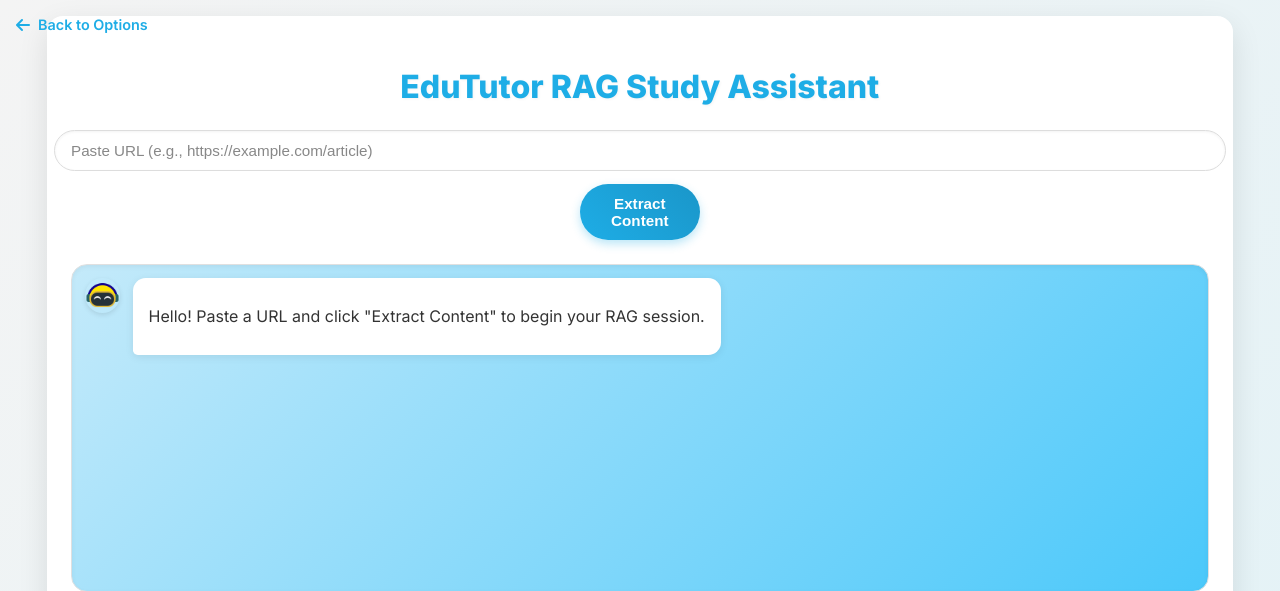
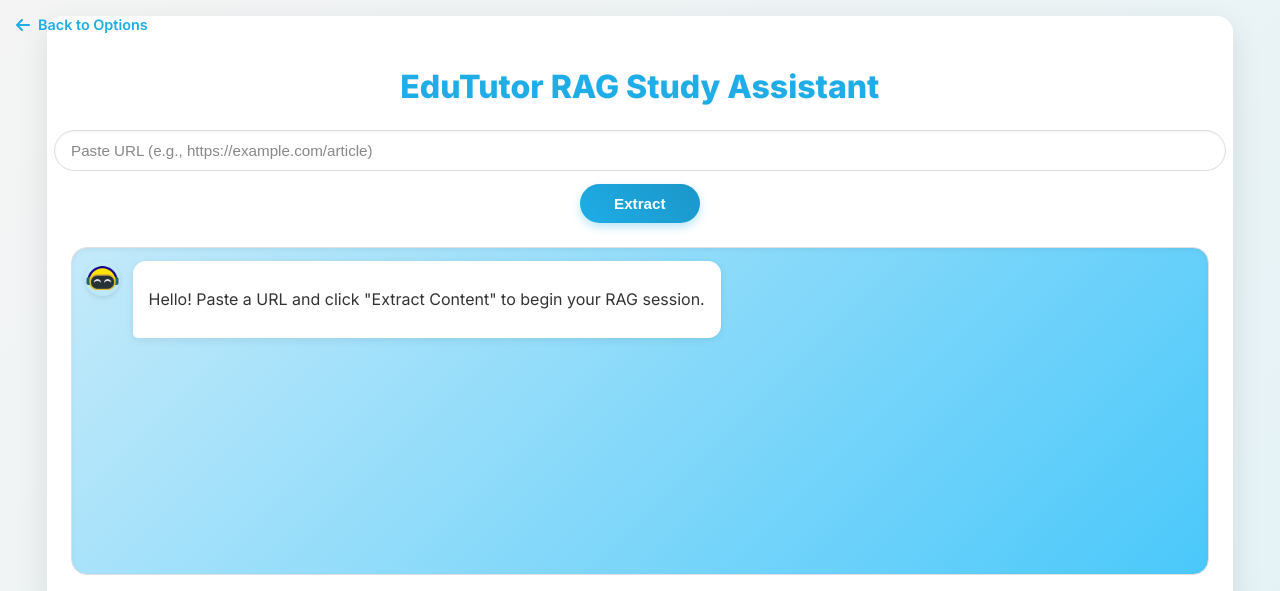
Before and after one commit to AnushaKommula-645/EduTutor, a FastAPI app: page /rag in a window 1280 px wide. Shown: the top 591 px of the page. Run offline with FastAPI, Linux system fonts and the light colour scheme.

Commit message:
ui commit

```diff
--- a/app/templates/rag.html
+++ b/app/templates/rag.html
@@ -442,7 +442,7 @@
         <!-- URL Input and Extract Button -->
         <div class="input-form">
             <input type="text" id="url-input" placeholder="Paste URL (e.g., https://example.com/article)" required />
-            <button onclick="extractContent()">Extract Content</button>
+            <button onclick="extractContent()">Extract</button>
         </div>
 
         <div id="chat-window" class="chat-window">
```
